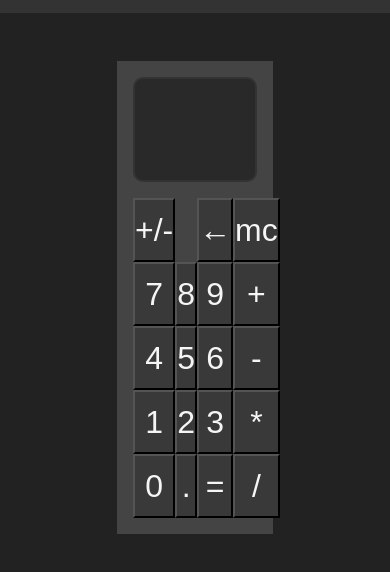
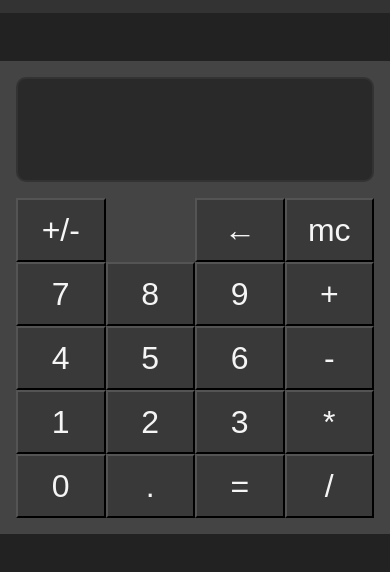
Before and after one commit to dmclink/odin-basic-calculator, a website: page src/index.html in a window 390 px wide. Shown: the part 56-628 px from the top of the page. Drawn offline with Linux system fonts and the light colour scheme.

Commit message:
fix: calculator responsiveness for smaller screens

```diff
--- a/src/css/styles.css
+++ b/src/css/styles.css
@@ -30,7 +30,7 @@ html {
 }
 
 .main {
-	max-width: 40%;
+	max-width: 40rem;
 	margin: 0 auto;
 }
 
@@ -52,7 +52,7 @@ html {
 
 .buttons {
 	display: grid;
-	grid-template-columns: repeat(4, auto);
+	grid-template-columns: repeat(4, 1fr);
 }
 
 .btn {
```
